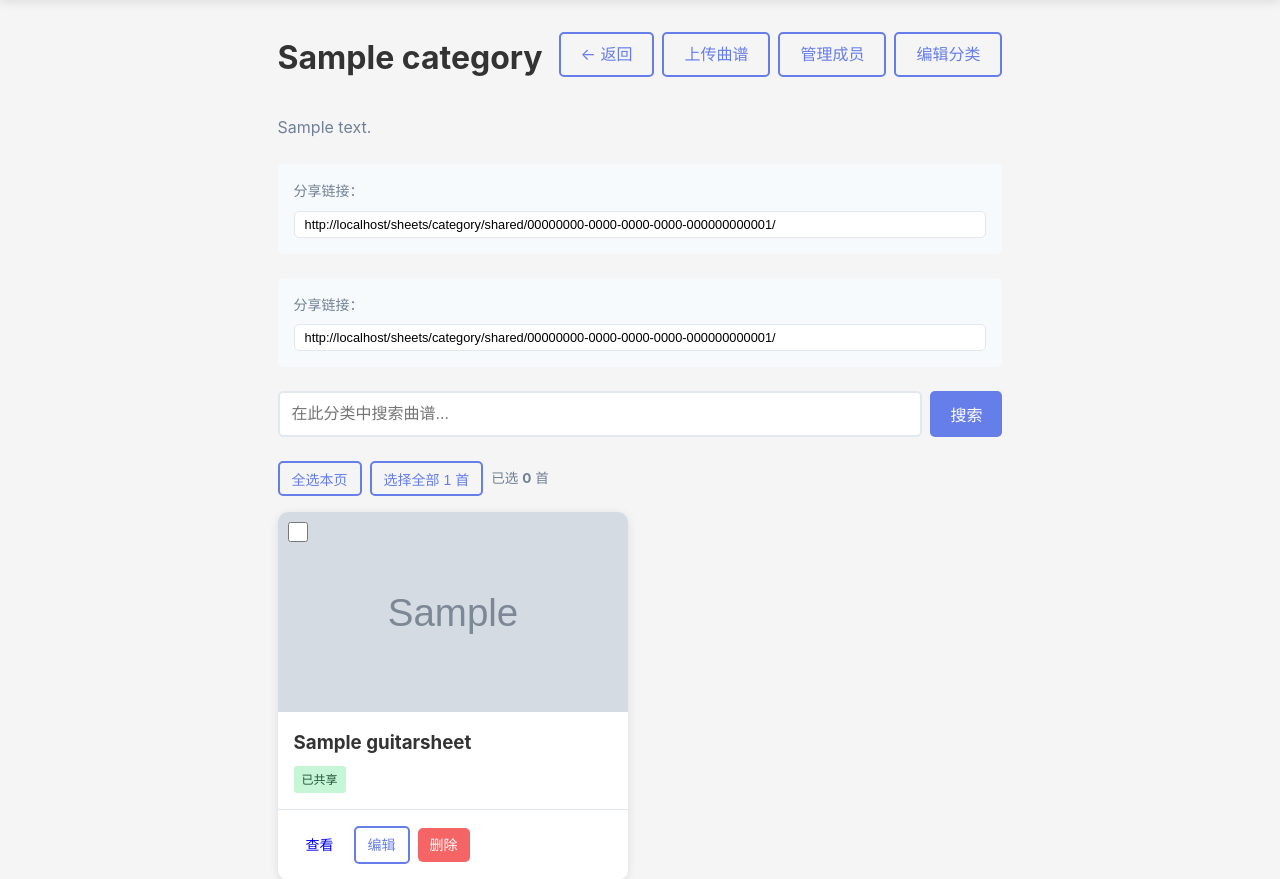
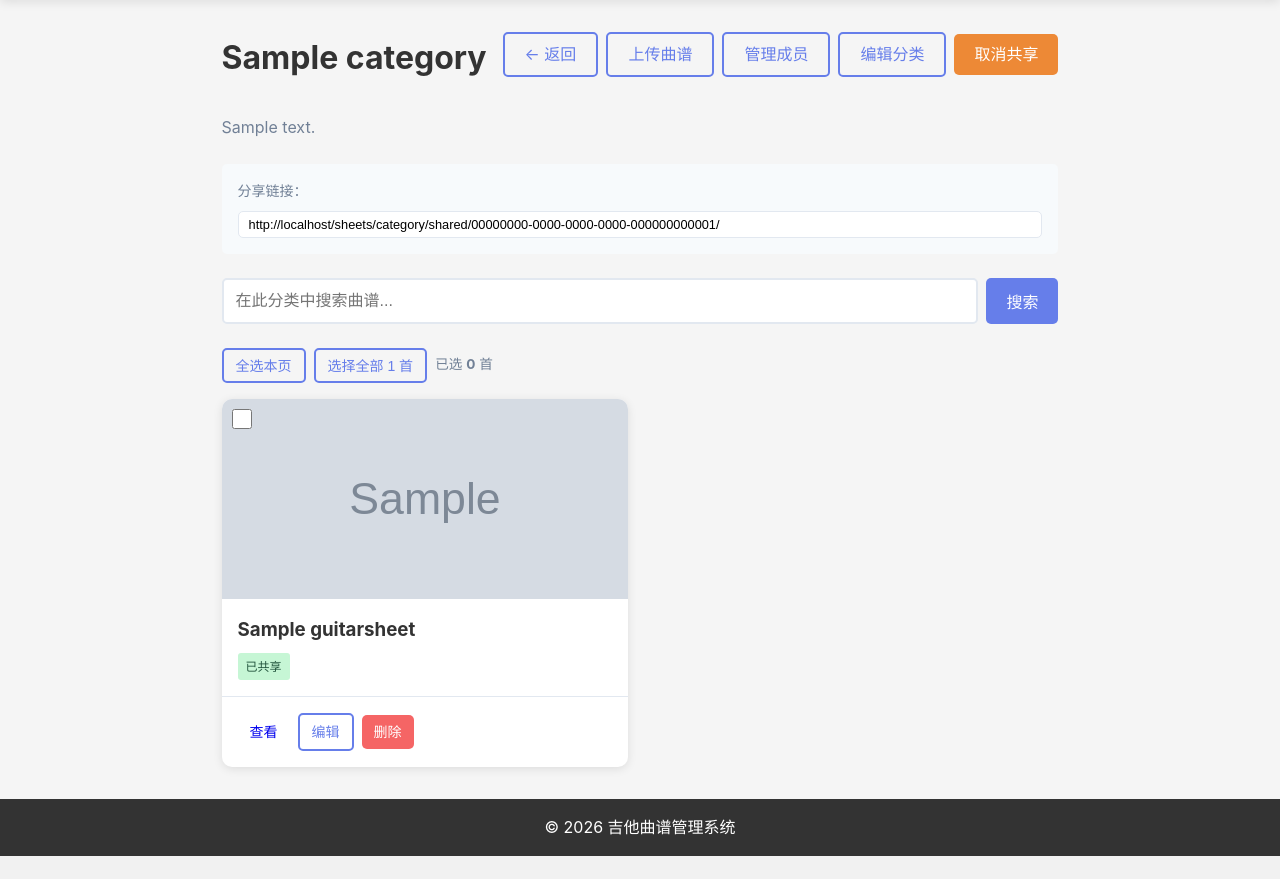
Before and after one commit to humilate/guitar-manage, a Django app: page /sheets/category/1/ in a window 1280 px wide. Shown: the part 78-957 px from the top of the page. After the commit the page ends 934 px from the top, so only its background shows below. Run offline with Django 5.2, Linux system fonts and the light colour scheme; a user stored in the database is signed in; tables that the repository leaves empty hold one stand-in row (values such as "Sample post"); grey boxes marked "Sample" are stand-in pictures.

Commit message:
限制成员权限隐藏取消共享和删除按钮

```diff
--- a/sheets/templates/sheets/category_detail.html
+++ b/sheets/templates/sheets/category_detail.html
@@ -14,8 +14,6 @@
             {% if is_owner %}
             <a href="{% url 'manage_category_members' category.id %}" class="btn btn-outline">管理成员</a>
             <a href="{% url 'edit_category' category.id %}" class="btn btn-outline">编辑分类</a>
-            {% endif %}
-            {% if not is_shared %}
             <a href="{% url 'toggle_category_share' category.id %}" class="btn {% if category.is_shared %}btn-warning{% else %}btn-success{% endif %}">
                 {% if category.is_shared %}取消共享{% else %}共享分类{% endif %}
             </a>
@@ -37,13 +35,6 @@
     {% if is_member and not is_owner %}
     <div class="alert" style="background: #ebf8ff; padding: 0.75rem 1rem; border-radius: 5px; margin-bottom: 1.5rem; border-left: 4px solid #4299e1;">
         <p style="color: #2c5282; margin: 0; font-size: 0.875rem;">您是该分类的成员。</p>
-    </div>
-    {% endif %}
-
-    {% if is_shared %}
-    <div style="background: #f7fafc; padding: 1rem; border-radius: 5px; margin-bottom: 1.5rem;">
-        <p style="font-size: 0.875rem; color: #718096; margin-bottom: 0.5rem;">分享链接：</p>
-        <input type="text" value="{{ request.scheme }}://{{ request.get_host }}{% url 'shared_category' category.share_token %}" readonly style="width: 100%; padding: 5px 10px; border: 1px solid #e2e8f0; border-radius: 5px; font-size: 0.8rem;" onclick="this.select()">
     </div>
     {% endif %}
 
--- a/sheets/templates/sheets/dashboard.html
+++ b/sheets/templates/sheets/dashboard.html
@@ -140,6 +140,9 @@
                     <a href="{% url 'category_detail' category.id %}" style="text-decoration: none; color: inherit;">
                         <strong>{{ category.name }}</strong>
                     </a>
+                    {% if category.owner != request.user %}
+                    <span style="font-size: 0.7rem; color: #4299e1;">(成员)</span>
+                    {% endif %}
                     {% if category.is_shared %}
                     <span class="share-badge">已共享</span>
                     {% endif %}
@@ -149,11 +152,13 @@
                     {% if category.is_shared %}
                     <input type="text" value="{{ request.scheme }}://{{ request.get_host }}{% url 'shared_category' category.share_token %}" readonly style="width: 280px; padding: 5px 10px; border: 1px solid #e2e8f0; border-radius: 5px; font-size: 0.8rem;" onclick="this.select()">
                     {% endif %}
+                    {% if category.owner == request.user %}
                     <a href="{% url 'toggle_category_share' category.id %}" class="btn btn-sm {% if category.is_shared %}btn-warning{% else %}btn-success{% endif %}">
                         {% if category.is_shared %}取消共享{% else %}共享分类{% endif %}
                     </a>
                     <a href="{% url 'edit_category' category.id %}" class="btn btn-sm btn-outline">编辑</a>
                     <a href="{% url 'delete_category' category.id %}" class="btn btn-sm btn-danger">删除</a>
+                    {% endif %}
                 </div>
             </div>
             {% endfor %}
```
